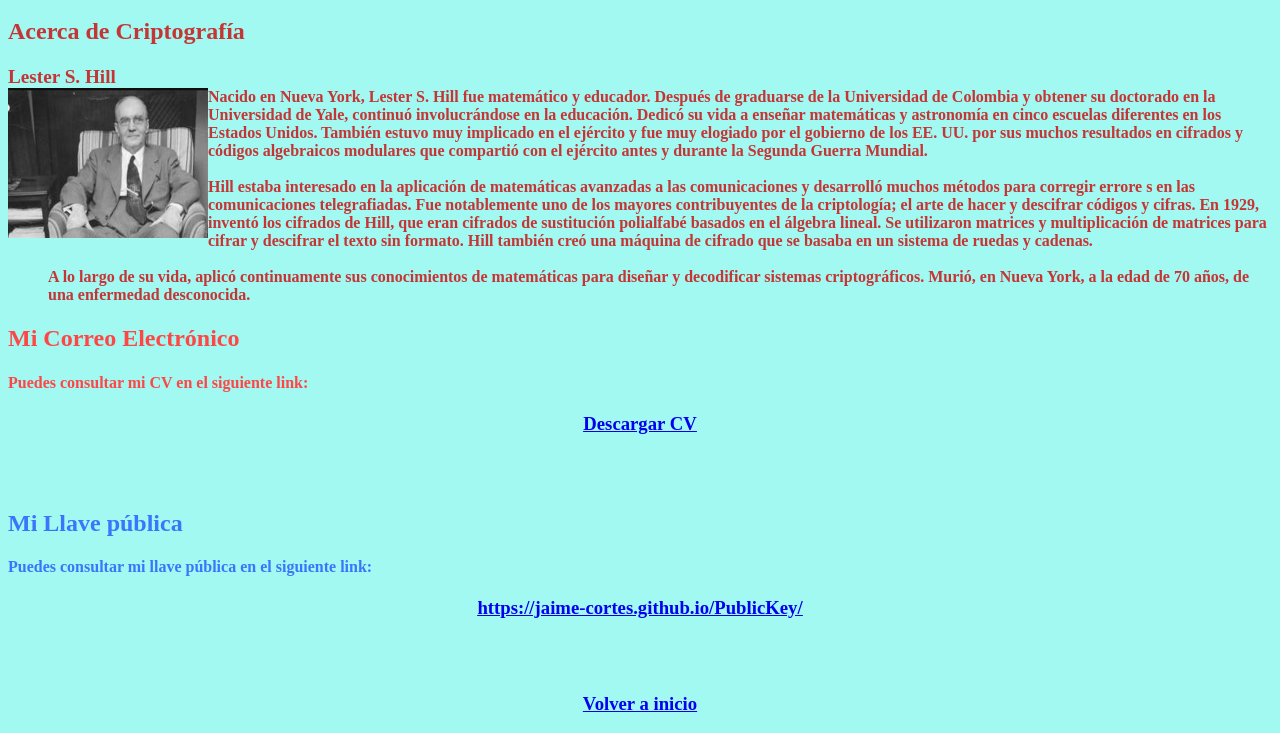
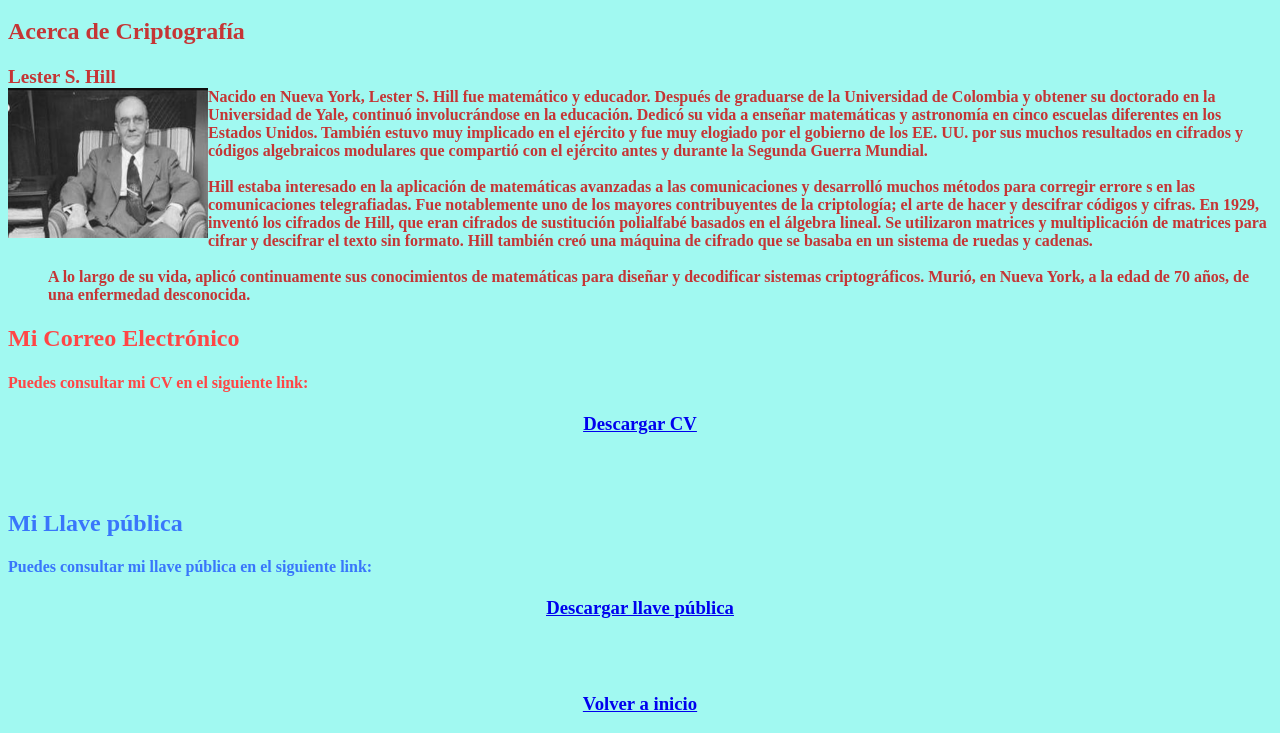
Before and after one commit to Jaime-Cortes/Pagina-Cripto, a plain HTML site: page index.html in a window 1280 px wide. Shown: the part 2242-2975 px from the top of the page. Drawn offline with Linux system fonts and the light colour scheme.

Commit message:
Update index.html

```diff
--- a/index.html
+++ b/index.html
@@ -173,7 +173,7 @@
         <p>
             Puedes consultar mi llave p&uacute;blica en el siguiente link:
         </p>
-        <h3 style="color:#FF7254"><a href="https://jaime-cortes.github.io/PublicKey/"><p><center><u>https://jaime-cortes.github.io/PublicKey/</u></center></p></a></h3>
+        <h3 style="color:#FF7254"><a href="public.pem" download="LlavePublica.pem"><p><center><u>Descargar llave pública</u></center></p></a></h3>
     </h4><br /><br />
 
     <a href="#inicio"><h3><p><center> Volver a inicio</center></p></h3></a>
```
